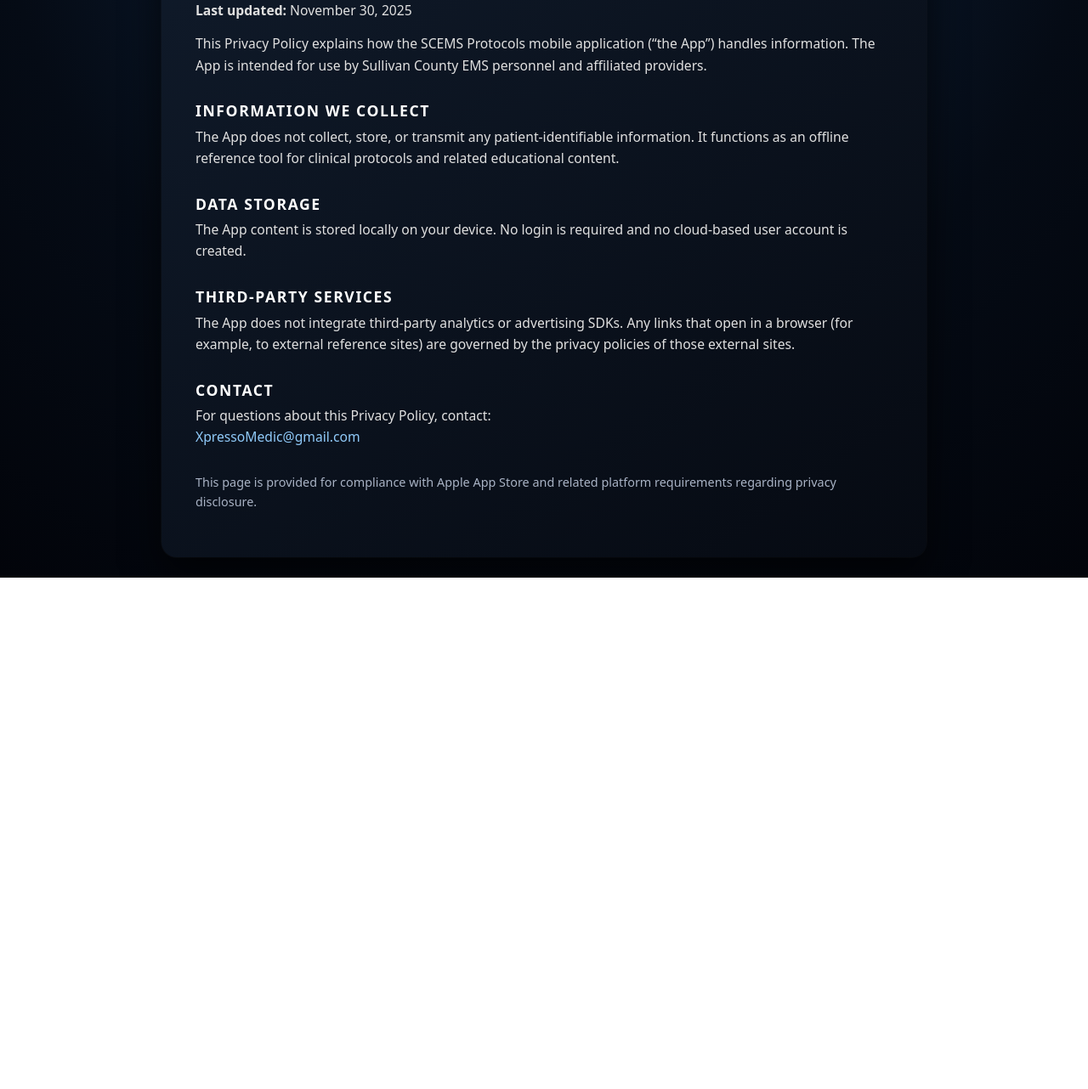
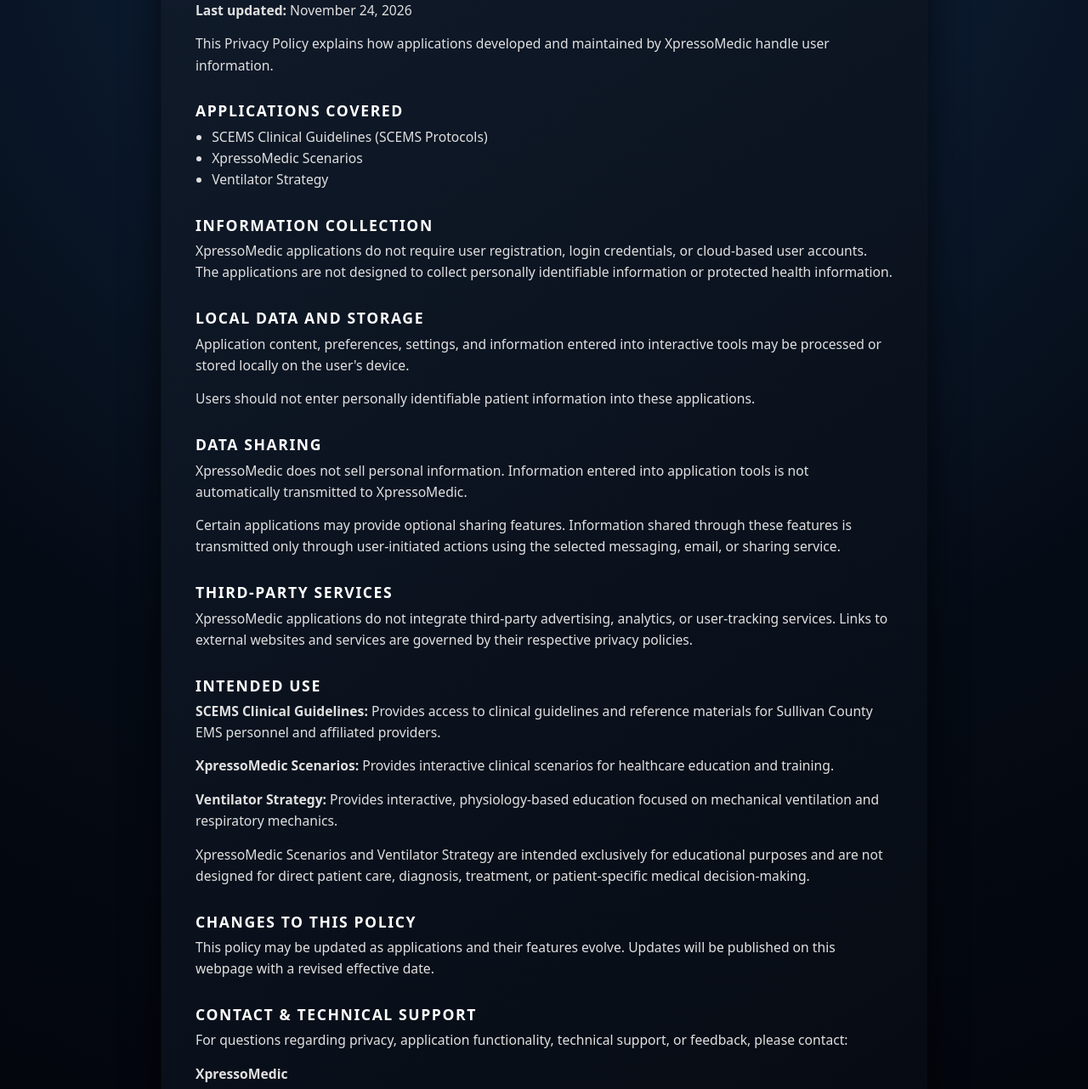
Before and after one commit to sandrews7106/protocolapp-privacy, a plain HTML site: page index.html in a window 1280 px wide. Shown: the part 178-1460 px from the top of the page at 85% size. Before the commit the page ends 858 px from the top, so only its background shows below. Drawn offline with Linux system fonts and the light colour scheme.

Commit message:
Expand XpressoMedic privacy policy to cover all applications

```diff
--- a/index.html
+++ b/index.html
@@ -2,14 +2,14 @@
 <html lang="en">
 <head>
   <meta charset="utf-8" />
-  <title>SCEMS Protocols – Privacy Policy</title>
+  <title>XpressoMedic – Privacy Policy and Support</title>
   <meta name="viewport" content="width=device-width, initial-scale=1" />
 
   <style>
     :root {
       --bg-dark: #0a1b2e;
       --card-bg: #111b2a;
-      --accent: #d85b00;
+      --accent: #2dd4bf;
       --text-main: #e0e0e0;
       --text-muted: #a9b3c5;
     }
@@ -122,7 +122,7 @@
       gap: 8px;
       padding: 4px 10px;
       border-radius: 999px;
-      background: rgba(216, 91, 0, 0.1);
+      background: rgba(45, 212, 191, 0.1);
       color: var(--accent);
       font-size: 0.78rem;
       text-transform: uppercase;
@@ -135,54 +135,133 @@
 <body>
 
 <div class="shell">
-  <div class="badge">Privacy Policy</div>
+
+  <div class="badge">Privacy &amp; Support</div>
 
   <div class="logo-row">
-    <!-- use your logo in this repo or direct URL -->
-    <img src="https://raw.githubusercontent.com/sandrews7106/scems-protocols-support/main/scems-logo.png"
-         alt="Sullivan County EMS logo">
     <div>
-      <h1>SCEMS Protocols</h1>
-      <div class="app-name">Sullivan County EMS Protocols App</div>
+      <h1>XpressoMedic</h1>
+      <div class="app-name">Application Privacy Policy</div>
     </div>
   </div>
 
-  <!-- 👇 Replace ONLY this section with your actual privacy policy text -->
-  <p><strong>Last updated:</strong> November 30, 2025</p>
+  <p><strong>Last updated:</strong> November 24, 2026</p>
 
   <p>
-    This Privacy Policy explains how the SCEMS Protocols mobile application (“the App”) handles information.
-    The App is intended for use by Sullivan County EMS personnel and affiliated providers.
+    This Privacy Policy explains how applications developed and
+    maintained by XpressoMedic handle user information.
   </p>
 
-  <h2>Information We Collect</h2>
+  <h2>Applications Covered</h2>
+
+  <ul>
+    <li>SCEMS Clinical Guidelines (SCEMS Protocols)</li>
+    <li>XpressoMedic Scenarios</li>
+    <li>Ventilator Strategy</li>
+  </ul>
+
+  <h2>Information Collection</h2>
+
   <p>
-    The App does not collect, store, or transmit any patient-identifiable information. It functions as an
-    offline reference tool for clinical protocols and related educational content.
+    XpressoMedic applications do not require user registration,
+    login credentials, or cloud-based user accounts.
+    The applications are not designed to collect personally
+    identifiable information or protected health information.
   </p>
 
-  <h2>Data Storage</h2>
+  <h2>Local Data and Storage</h2>
+
   <p>
-    The App content is stored locally on your device. No login is required and no cloud-based user account is created.
+    Application content, preferences, settings, and information
+    entered into interactive tools may be processed or stored
+    locally on the user's device.
+  </p>
+
+  <p>
+    Users should not enter personally identifiable patient
+    information into these applications.
+  </p>
+
+  <h2>Data Sharing</h2>
+
+  <p>
+    XpressoMedic does not sell personal information.
+    Information entered into application tools is not
+    automatically transmitted to XpressoMedic.
+  </p>
+
+  <p>
+    Certain applications may provide optional sharing features.
+    Information shared through these features is transmitted
+    only through user-initiated actions using the selected
+    messaging, email, or sharing service.
   </p>
 
   <h2>Third-Party Services</h2>
+
   <p>
-    The App does not integrate third-party analytics or advertising SDKs. Any links that open in a browser
-    (for example, to external reference sites) are governed by the privacy policies of those external sites.
+    XpressoMedic applications do not integrate third-party
+    advertising, analytics, or user-tracking services.
+    Links to external websites and services are governed
+    by their respective privacy policies.
   </p>
 
-  <h2>Contact</h2>
+  <h2>Intended Use</h2>
+
   <p>
-    For questions about this Privacy Policy, contact:
-    <br>
-    <a href="mailto:xpressomedic@gmail.com">XpressoMedic@gmail.com</a>
+    <strong>SCEMS Clinical Guidelines:</strong>
+    Provides access to clinical guidelines and reference
+    materials for Sullivan County EMS personnel and
+    affiliated providers.
   </p>
-  <!-- 👆 Replace with your real policy content and email -->
+
+  <p>
+    <strong>XpressoMedic Scenarios:</strong>
+    Provides interactive clinical scenarios for healthcare
+    education and training.
+  </p>
+
+  <p>
+    <strong>Ventilator Strategy:</strong>
+    Provides interactive, physiology-based education
+    focused on mechanical ventilation and respiratory
+    mechanics.
+  </p>
+
+  <p>
+    XpressoMedic Scenarios and Ventilator Strategy are
+    intended exclusively for educational purposes and
+    are not designed for direct patient care, diagnosis,
+    treatment, or patient-specific medical decision-making.
+  </p>
+
+  <h2>Changes to This Policy</h2>
+
+  <p>
+    This policy may be updated as applications and their
+    features evolve. Updates will be published on this
+    webpage with a revised effective date.
+  </p>
+
+  <h2>Contact &amp; Technical Support</h2>
+
+  <p>
+    For questions regarding privacy, application functionality,
+    technical support, or feedback, please contact:
+  </p>
+
+  <p>
+    <strong>XpressoMedic</strong><br>
+    <a href="mailto:xpressomedic@gmail.com">
+      xpressomedic@gmail.com
+    </a>
+  </p>
 
   <p class="muted">
-    This page is provided for compliance with Apple App Store and related platform requirements regarding privacy disclosure.
+    Copyright &copy; 2026 XpressoMedic.
+    All rights reserved.
   </p>
+
 </div>
 
 </body>
```
